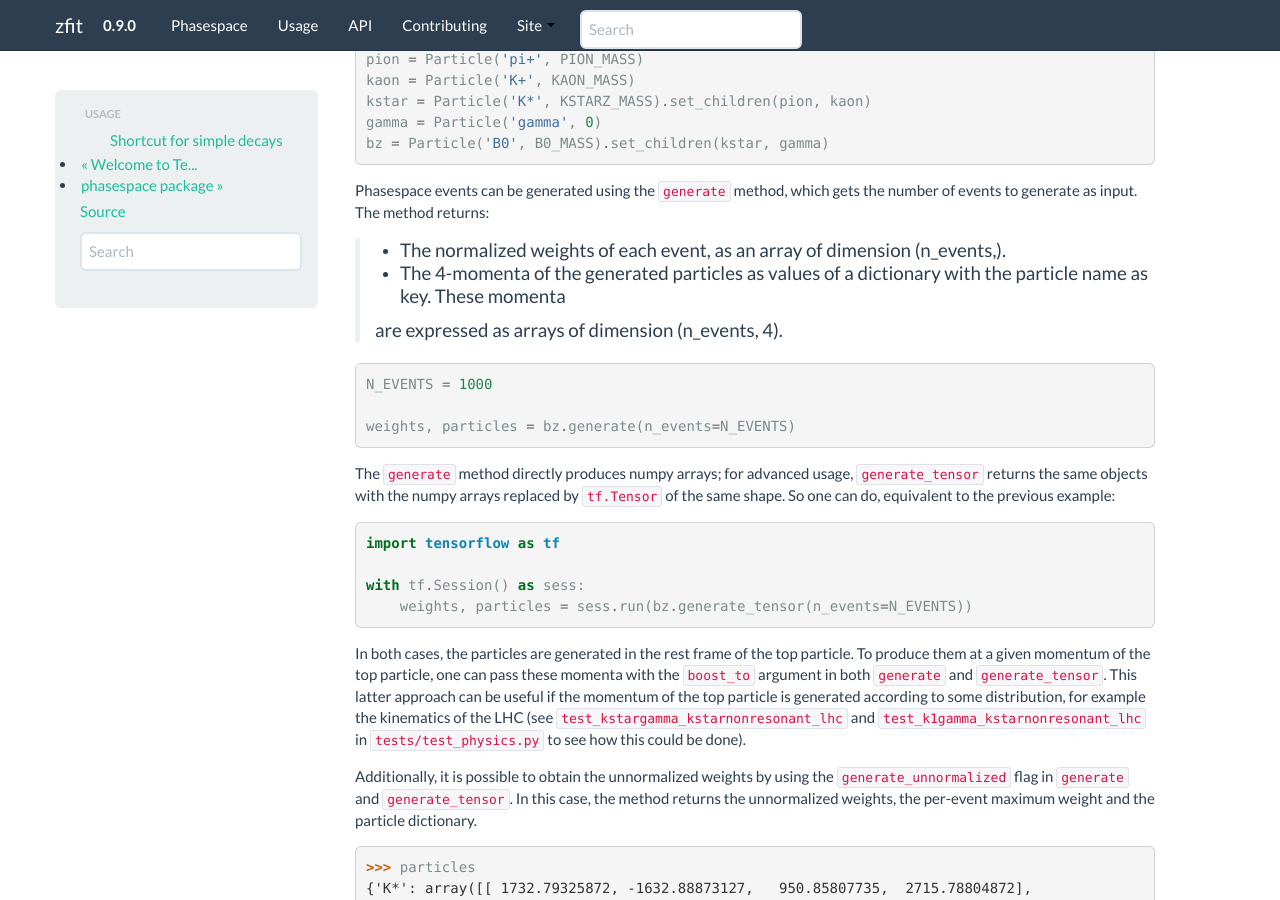
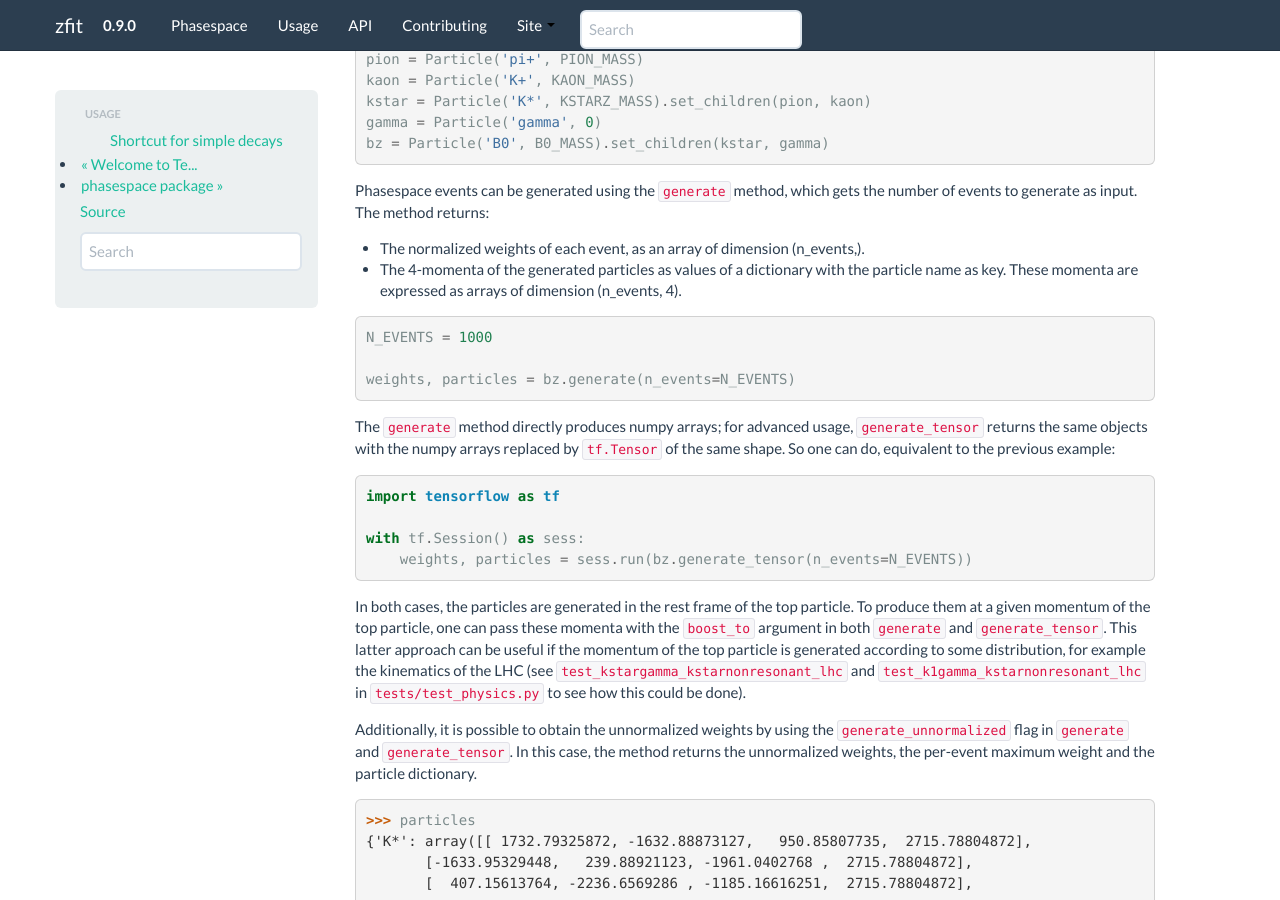
Before and after one commit to zfit/phasespace, a Sphinx documentation site: the page built from docs/usage.rst, in a window 1280 px wide and 900 px high, scrolled down 581 px. Built offline with Sphinx 7.4.7, drawn with Linux system fonts in a browser that asks for light colours.

Commit message:
Small fixes in docs?

```diff
--- a/docs/usage.rst
+++ b/docs/usage.rst
@@ -40,9 +40,9 @@
 Phasespace events can be generated using the ``generate`` method, which gets the number of events to generate as input.
 The method returns:
 
-    + The normalized weights of each event, as an array of dimension (n_events,).
-    + The 4-momenta of the generated particles as values of a dictionary with the particle name as key. These momenta
-    are expressed as arrays of dimension (n_events, 4).
+- The normalized weights of each event, as an array of dimension (n_events,).
+- The 4-momenta of the generated particles as values of a dictionary with the particle name as key. These momenta
+  are expressed as arrays of dimension (n_events, 4).
 
 .. code-block:: python
 
@@ -149,10 +149,10 @@
 
 The generation of simple `n`-body decays can be done using the ``generate`` function of ``phasespace``, which takes
 
-    + The mass of the top particle.
-    + The mass of children particles as a list.
-    + The number of events to generate.
-    + The optional ``boost_to`` tensor.
+- The mass of the top particle.
+- The mass of children particles as a list.
+- The number of events to generate.
+- The optional ``boost_to`` tensor.
 
 For example, to generate :math:`B^0\to K\pi`, one would do:
 
```
